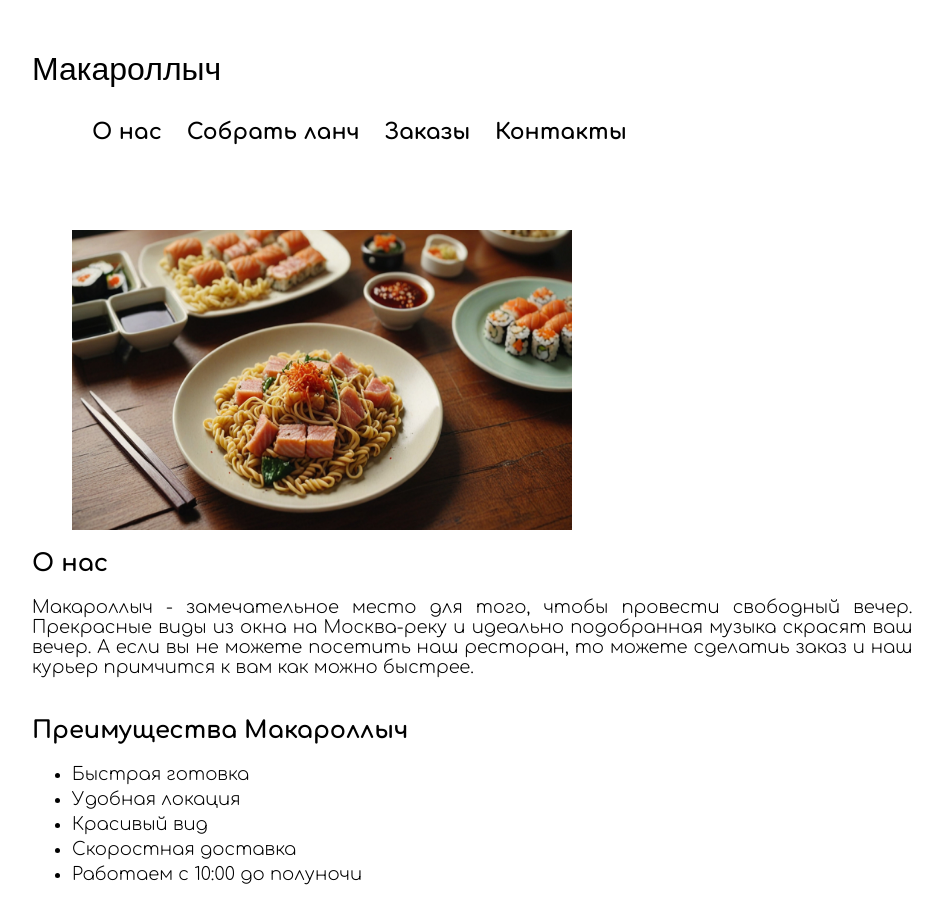
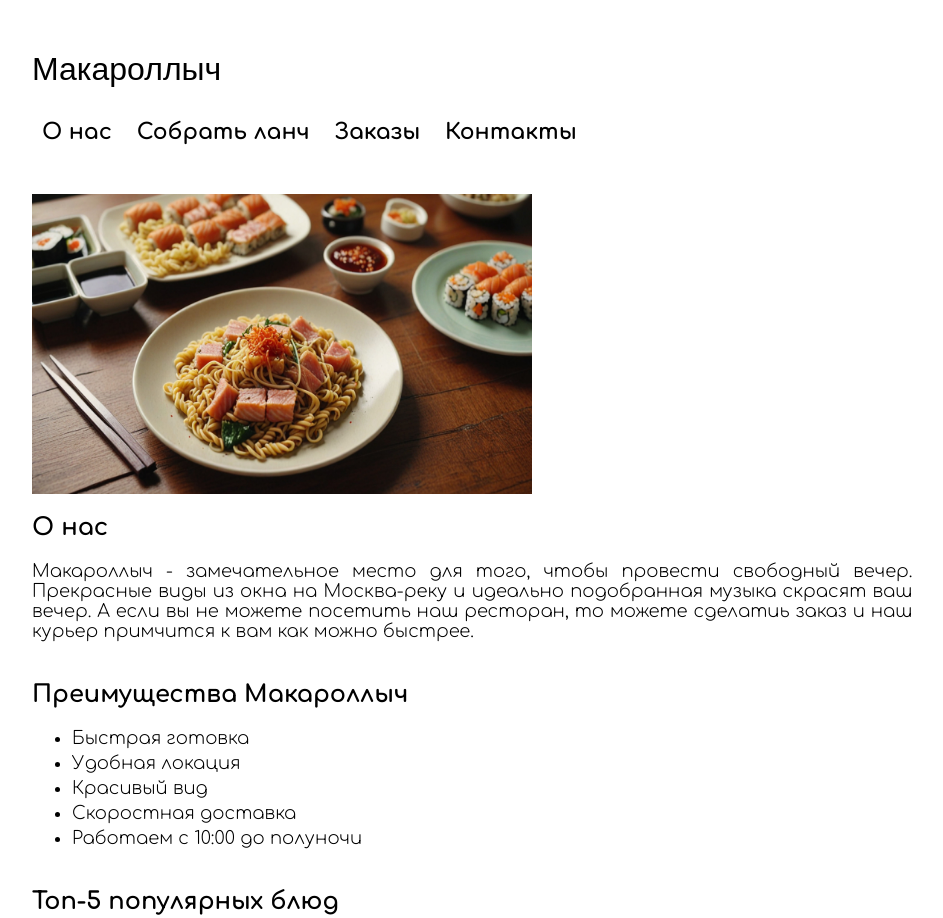
Before and after one commit to smyilik/smolkov-web-dev-2024-1, a plain HTML site: page index.html in a window 1280 px wide. Shown: the top 918 px of the page, without its empty margins (36-979 px from the left). Drawn offline with Linux system fonts and the light colour scheme; a web font is replaced by a local one.

Commit message:
lab_01_fixed marking

```diff
--- a/style.css
+++ b/style.css
@@ -63,6 +63,14 @@ nav ul {
     padding: 0;
 }
 
+nav {
+    margin: 0px;
+}
+
+figure {
+    margin: 0px;
+}
+
 .Food-plate{
     height: 300px;
     width: 500px;
```
